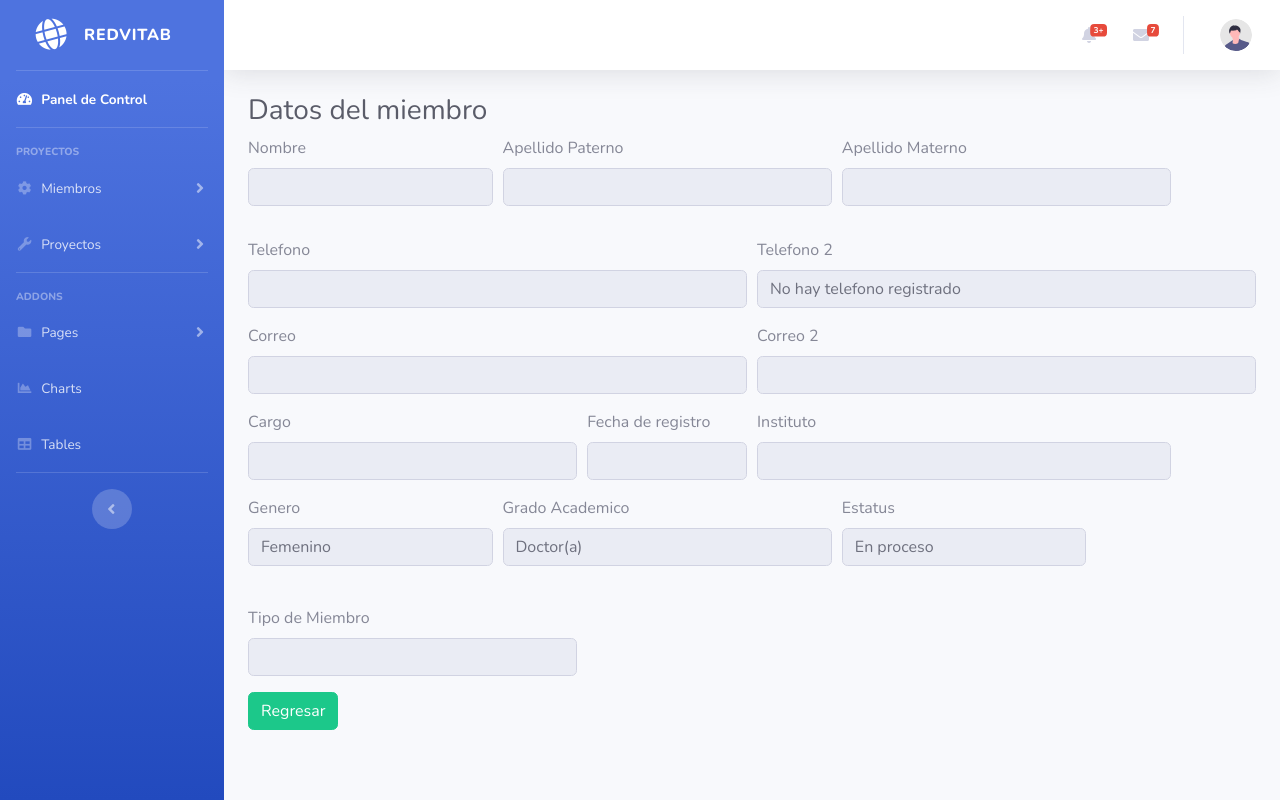
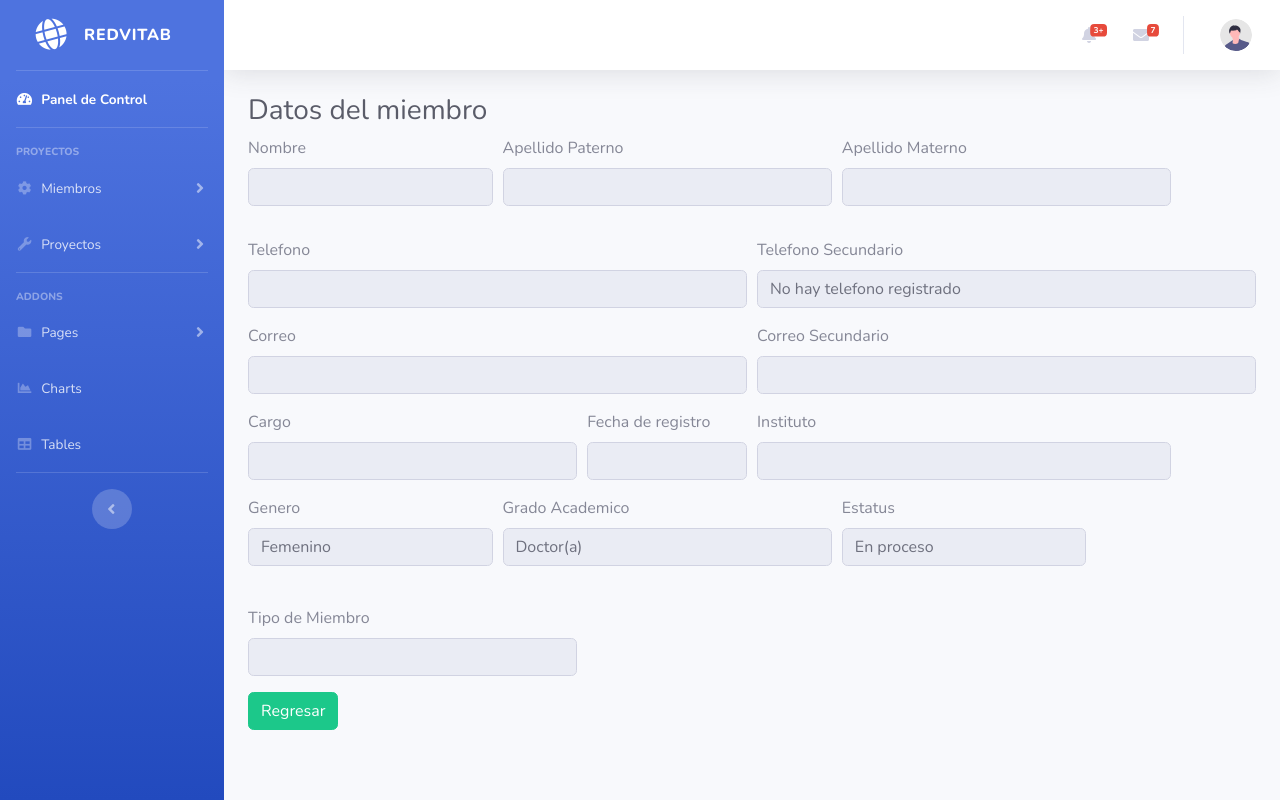
Before and after one commit to dio-cod/residencia-onnline, a Django app: template nodos/templates/miembrosprof.html in a window 1280 px wide. Run offline with Django 4.2, Linux system fonts and the light colour scheme; the template is opened without the code that fills it, so the values that code supplies are empty; some libraries are stand-ins or nearby versions.

Commit message:
Update miembrosprof.html

```diff
--- a/nodos/templates/miembrosprof.html
+++ b/nodos/templates/miembrosprof.html
@@ -33,7 +33,7 @@
                                           <input type='text' class='form-control' value=' {{miembro.m_tel}}' disabled>
                                         </div>
                                         <div class="form-group col-md-6">
-                                          <label for="inputZip">Telefono 2</label>
+                                          <label for="inputZip">Telefono Secundario</label>
                                             {%if miembro.m_genero.exists %}
                                             <input type='text' class='form-control' value=' {{miembro.m_tel2}}' disabled>
                                                  {% else %}
@@ -47,7 +47,7 @@
                                         <input type='text' class='form-control' value='{{miembro.m_correo}}' disabled>
                                       </div>
                                       <div class="form-group col-md-6">
-                                        <label for="inputZip">Correo 2</label>
+                                        <label for="inputZip">Correo Secundario</label>
                                         <input type='text' class='form-control' value='{{miembro.m_correo2}}' disabled>
                                       </div>
                                     </div>
```
